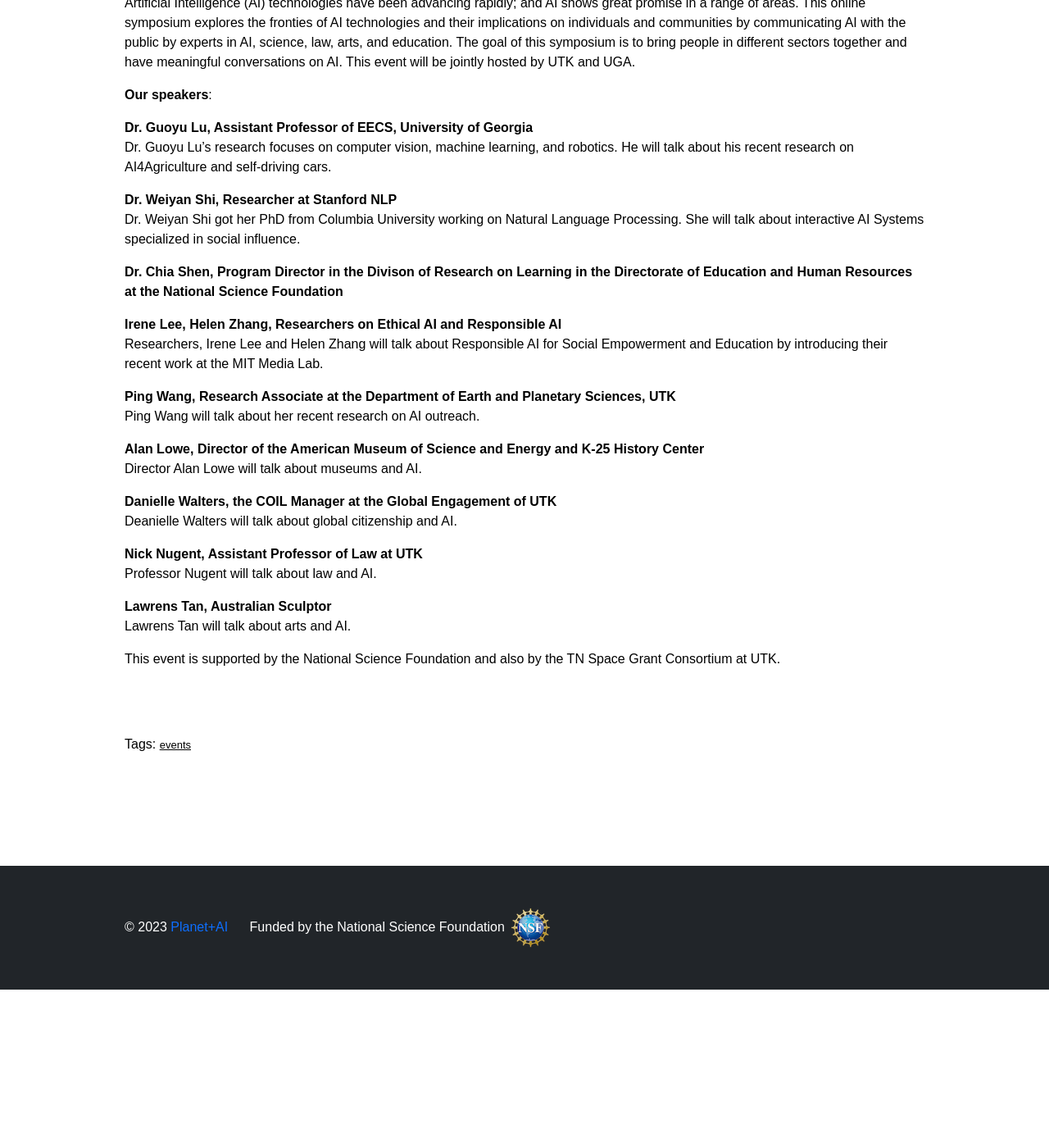
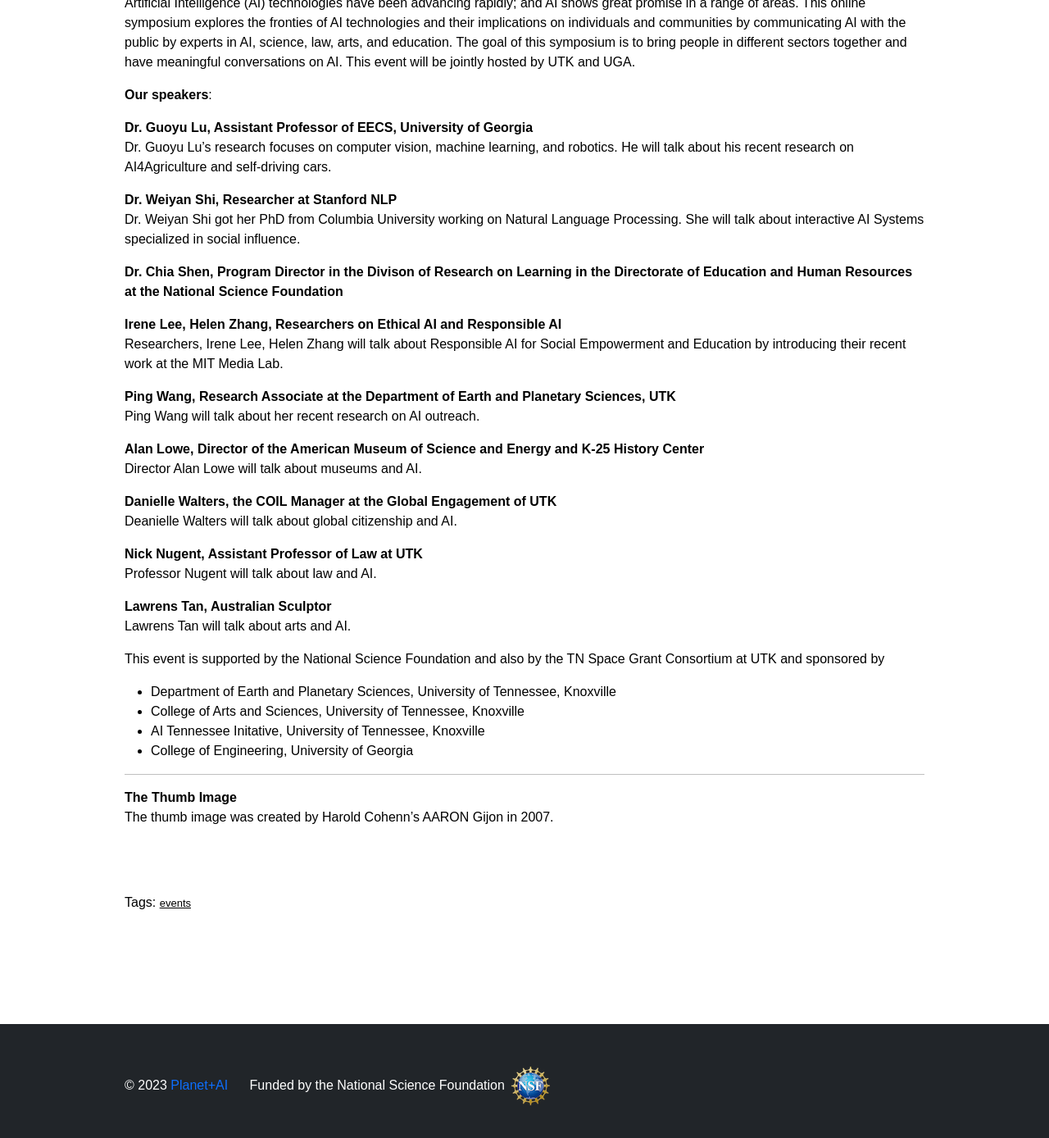
Before and after one commit to planet-ai-2023/planet-ai-2023.github.io, a Jekyll site: the page built from _posts/2024-2-26-online-symposium-communicaitons-on-ai-technologies-and-their-implications.md, in a window 1280 px wide and 1400 px high, scrolled down 366 px. Shown: the top 1388 px of the window at 82% size. Built offline with Jekyll 4.4.1, drawn with Linux system fonts in a browser that asks for light colours; before the commit the page ends 1573 px from its top, so only the background shows below that.

Commit message:
Add files via upload

```diff
--- a/_posts/2024-2-26-online-symposium-communicaitons-on-ai-technologies-and-their-implications.md
+++ b/_posts/2024-2-26-online-symposium-communicaitons-on-ai-technologies-and-their-implications.md
@@ -42,7 +42,15 @@ Professor Nugent will talk about law and AI.
 **Lawrens Tan, Australian Sculptor**
 Lawrens Tan will talk about arts and AI.
 
-This event is supported by the National Science Foundation and also by the TN Space Grant Consortium at UTK.
+This event is supported by the National Science Foundation and also by the TN Space Grant Consortium at UTK and sponsored by
+- Department of Earth and Planetary Sciences, University of Tennessee, Knoxville
+- College of Arts and Sciences, University of Tennessee, Knoxville
+- AI Tennessee Initative, University of Tennessee, Knoxville
+- College of Engineering, University of Georgia
+
+------
+**The Thumb Image**
+The thumb image was created by Harold Cohenn's AARON Gijon in 2007.
 <br/>
 <br/>
 <br/>
```
Also changed, not shown: other parts of _posts/2024-2-26-online-symposium-communicaitons-on-ai-technologies-and-their-implications.md (+2 -2 lines).
